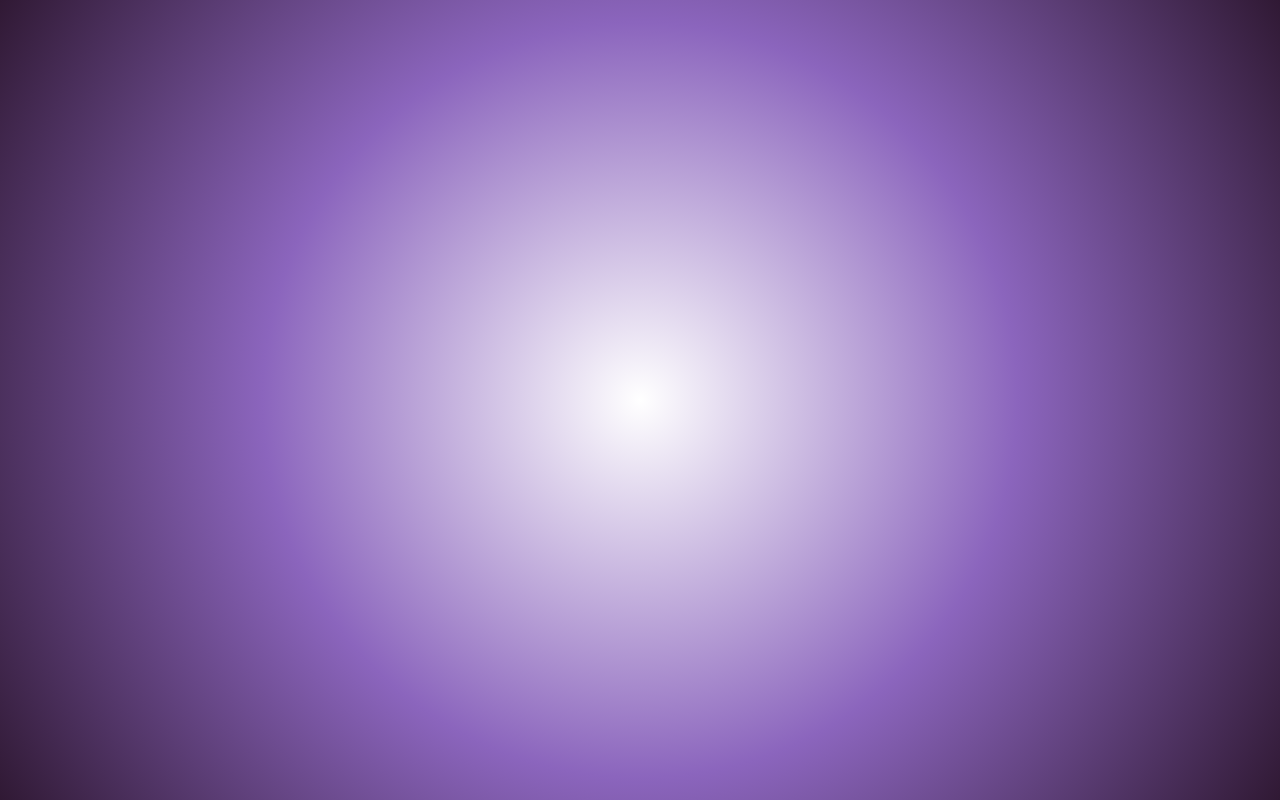
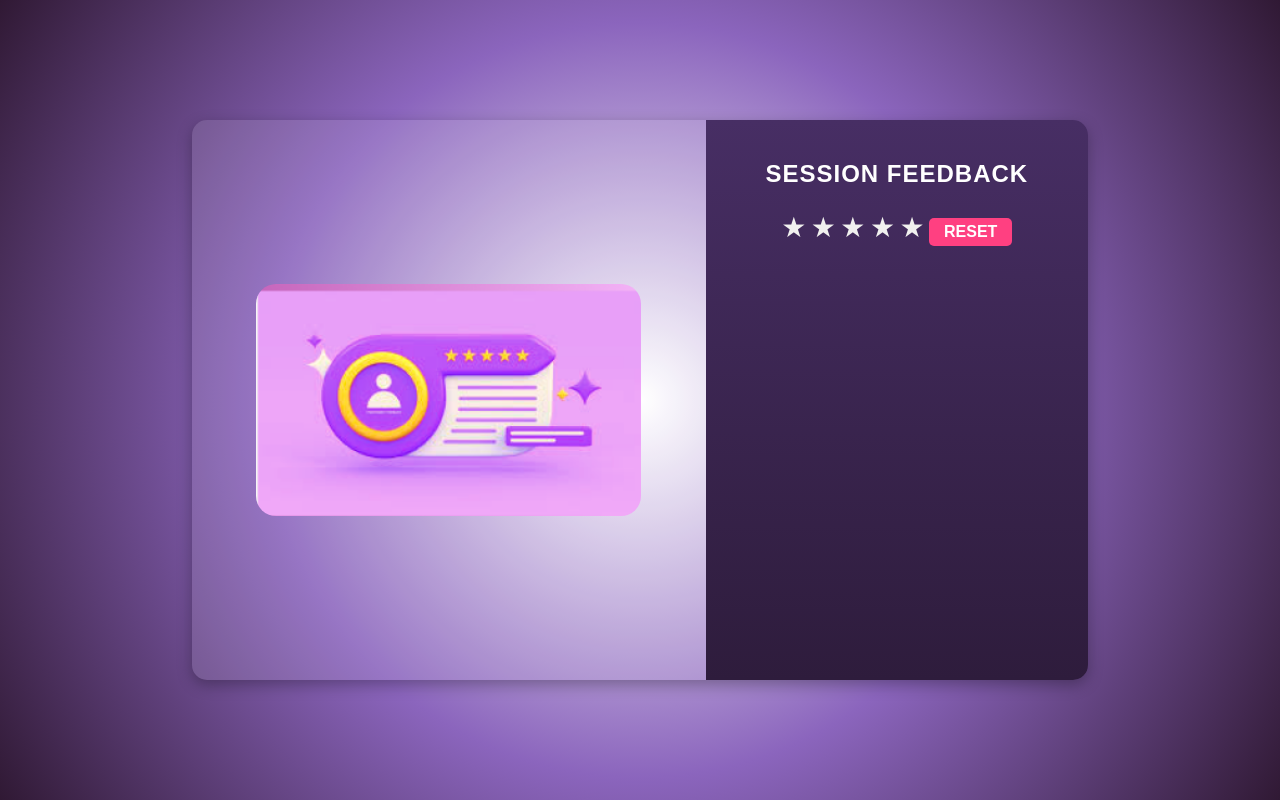
Before and after one commit to momi10/SDA-project, a website: page feedbackk.html in a window 1280 px wide. Drawn offline with Linux system fonts and the light colour scheme; files that its build step writes are made by us from their sources.

Commit message:
star rating added

```diff
--- a/feedbackk.html
+++ b/feedbackk.html
@@ -6,3 +6,17 @@
   <title>Feedback Form</title>
   <link rel="stylesheet" href="feedback.css">
 </head>
+<div class="container">
+    <div class="image-section">
+      <img src="Screenshot 2024-11-18 130205.png" alt="Feedback Image">
+    </div>
+    <div class="form-section">
+      <h2>SESSION FEEDBACK</h2>
+      <div class="rating">
+        <span class="star" data-value="1">&#9733;</span>
+        <span class="star" data-value="2">&#9733;</span>
+        <span class="star" data-value="3">&#9733;</span>
+        <span class="star" data-value="4">&#9733;</span>
+        <span class="star" data-value="5">&#9733;</span>
+        <button id="reset-button">RESET</button>
+      </div>
```
